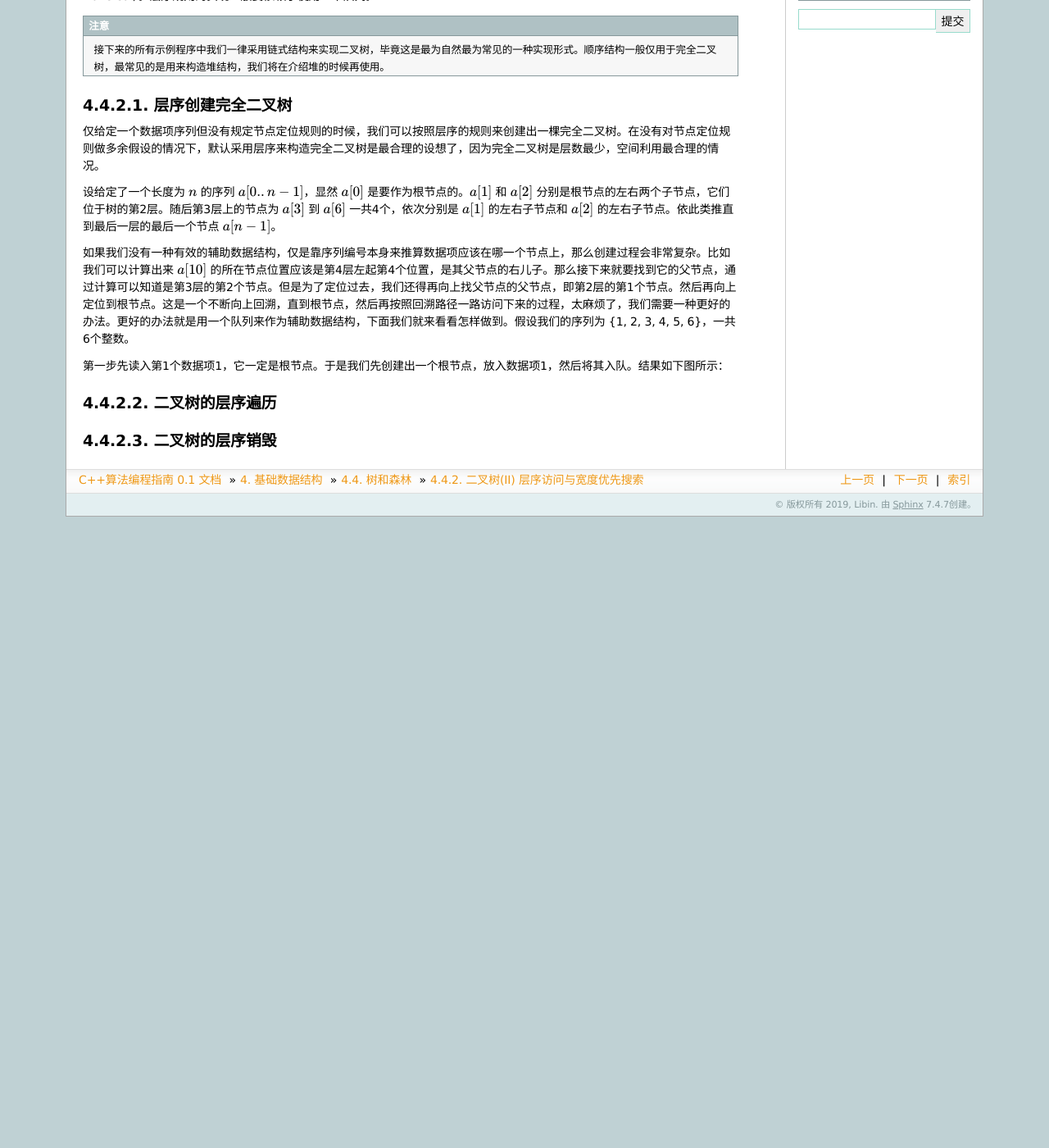
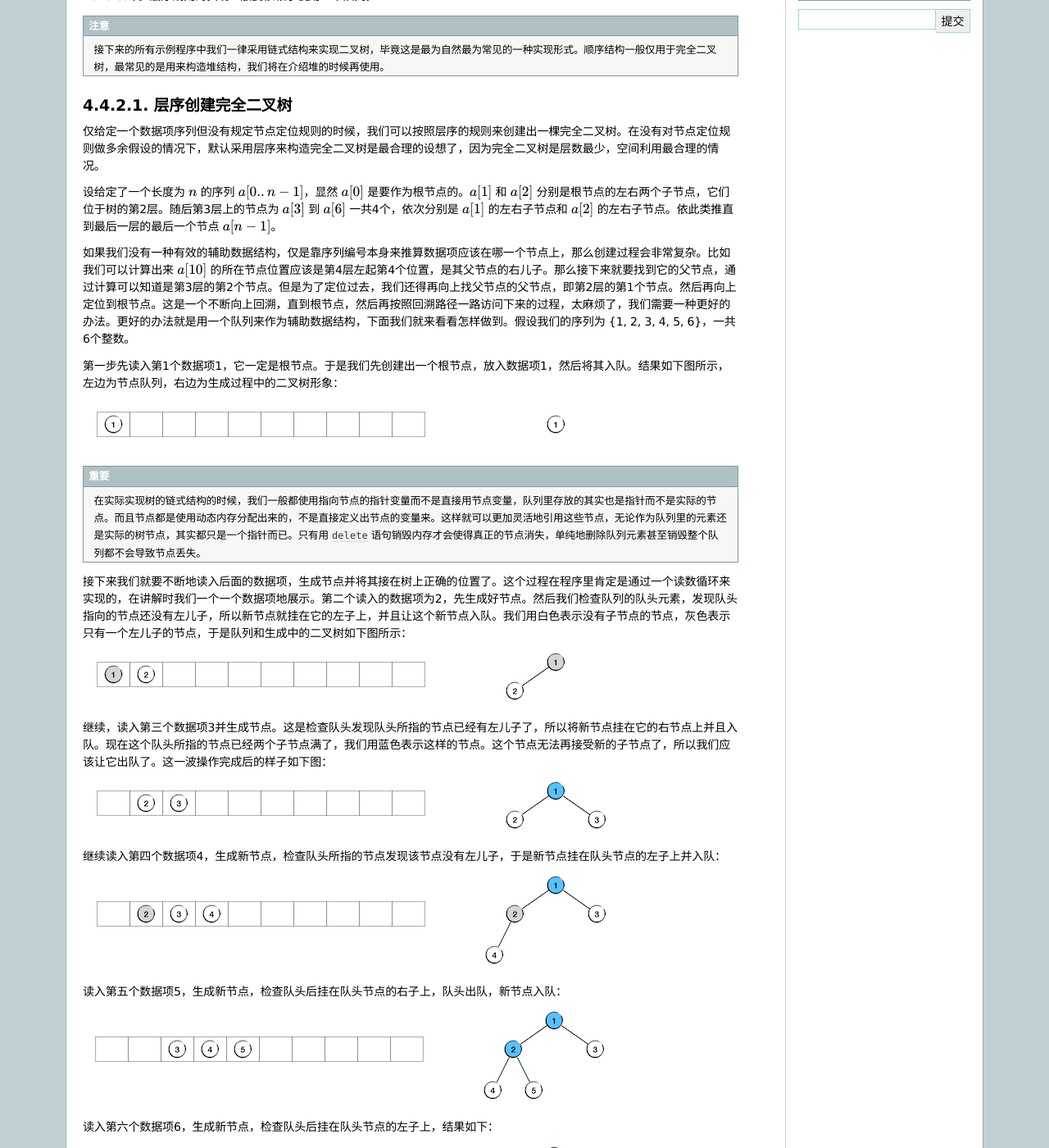
Before and after one commit to majorli/algo_guide, a Sphinx documentation site: the page built from source/ch03/sec04/342_bitree_2.rst, in a window 1280 px wide and 1400 px high, scrolled down 424 px. Shown: the whole window at 82% size. Built offline with Sphinx 7.4.7, drawn with Linux system fonts in a browser that asks for light colours; formulas are drawn with MathJax 3; before the commit the page ends 1054 px from its top, so only the background shows below that; some of the changed text lies outside the part shown.

Commit message:
20200811_2357draft_342_writing

```diff
--- a/source/ch03/sec04/342_bitree_2.rst
+++ b/source/ch03/sec04/342_bitree_2.rst
@@ -24,7 +24,35 @@
 
 如果我们没有一种有效的辅助数据结构，仅是靠序列编号本身来推算数据项应该在哪一个节点上，那么创建过程会非常复杂。比如我们可以计算出来 :math:`a[10]` 的所在节点位置应该是第4层左起第4个位置，是其父节点的右儿子。那么接下来就要找到它的父节点，通过计算可以知道是第3层的第2个节点。但是为了定位过去，我们还得再向上找父节点的父节点，即第2层的第1个节点。然后再向上定位到根节点。这是一个不断向上回溯，直到根节点，然后再按照回溯路径一路访问下来的过程，太麻烦了，我们需要一种更好的办法。更好的办法就是用一个队列来作为辅助数据结构，下面我们就来看看怎样做到。假设我们的序列为 {1, 2, 3, 4, 5, 6}，一共6个整数。
 
-第一步先读入第1个数据项1，它一定是根节点。于是我们先创建出一个根节点，放入数据项1，然后将其入队。结果如下图所示：
+第一步先读入第1个数据项1，它一定是根节点。于是我们先创建出一个根节点，放入数据项1，然后将其入队。结果如下图所示，左边为节点队列，右边为生成过程中的二叉树形象：
+
+.. image:: ../../images/342_create_1.png
+
+.. important::
+
+   在实际实现树的链式结构的时候，我们一般都使用指向节点的指针变量而不是直接用节点变量，队列里存放的其实也是指针而不是实际的节点。而且节点都是使用动态内存分配出来的，不是直接定义出节点的变量来。这样就可以更加灵活地引用这些节点，无论作为队列里的元素还是实际的树节点，其实都只是一个指针而已。只有用 ``delete`` 语句销毁内存才会使得真正的节点消失，单纯地删除队列元素甚至销毁整个队列都不会导致节点丢失。
+
+接下来我们就要不断地读入后面的数据项，生成节点并将其接在树上正确的位置了。这个过程在程序里肯定是通过一个读数循环来实现的，在讲解时我们一个一个数据项地展示。第二个读入的数据项为2，先生成好节点。然后我们检查队列的队头元素，发现队头指向的节点还没有左儿子，所以新节点就挂在它的左子上，并且让这个新节点入队。我们用白色表示没有子节点的节点，灰色表示只有一个左儿子的节点，于是队列和生成中的二叉树如下图所示：
+
+.. image:: ../../images/342_create_2.png
+
+继续，读入第三个数据项3并生成节点。这是检查队头发现队头所指的节点已经有左儿子了，所以将新节点挂在它的右节点上并且入队。现在这个队头所指的节点已经两个子节点满了，我们用蓝色表示这样的节点。这个节点无法再接受新的子节点了，所以我们应该让它出队了。这一波操作完成后的样子如下图：
+
+.. image:: ../../images/342_create_3.png
+
+继续读入第四个数据项4，生成新节点，检查队头所指的节点发现该节点没有左儿子，于是新节点挂在队头节点的左子上并入队：
+
+.. image:: ../../images/342_create_4.png
+
+读入第五个数据项5，生成新节点，检查队头后挂在队头节点的右子上，队头出队，新节点入队：
+
+.. image:: ../../images/342_create_5.png
+
+读入第六个数据项6，生成新节点，检查队头后挂在队头节点的左子上，结果如下：
+
+.. image:: ../../images/342_create_6.png
+
+到此为止所有数据项都已经读入完毕，我们要创建的完全二叉树已经全部构造完毕。由于队列里存放的元素只是指向节点的指针，所以此时我们可以放心地让整个队列消失，不会对生成好的二叉树产生任何影响。只要我们还记得树根节点的指针就可以了，通过这个根指针就能找到整棵树。
 
 
 二叉树的层序遍历
```
Also changed, not shown: source/images/342_create_1.png (added), source/images/342_create_2.png (added), source/images/342_create_3.png (added), source/images/342_create_4.png (added), source/images/342_create_5.png (added), source/images/342_create_6.png (added).
